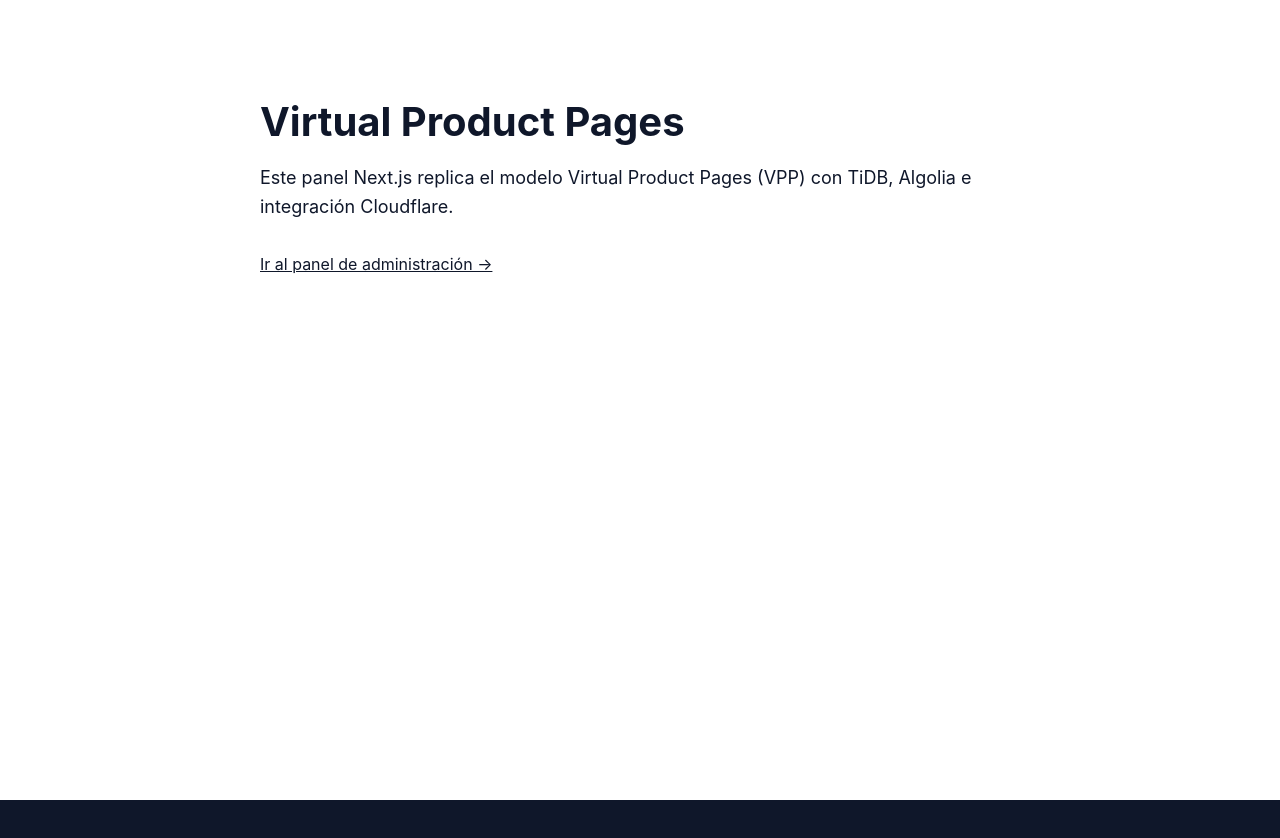
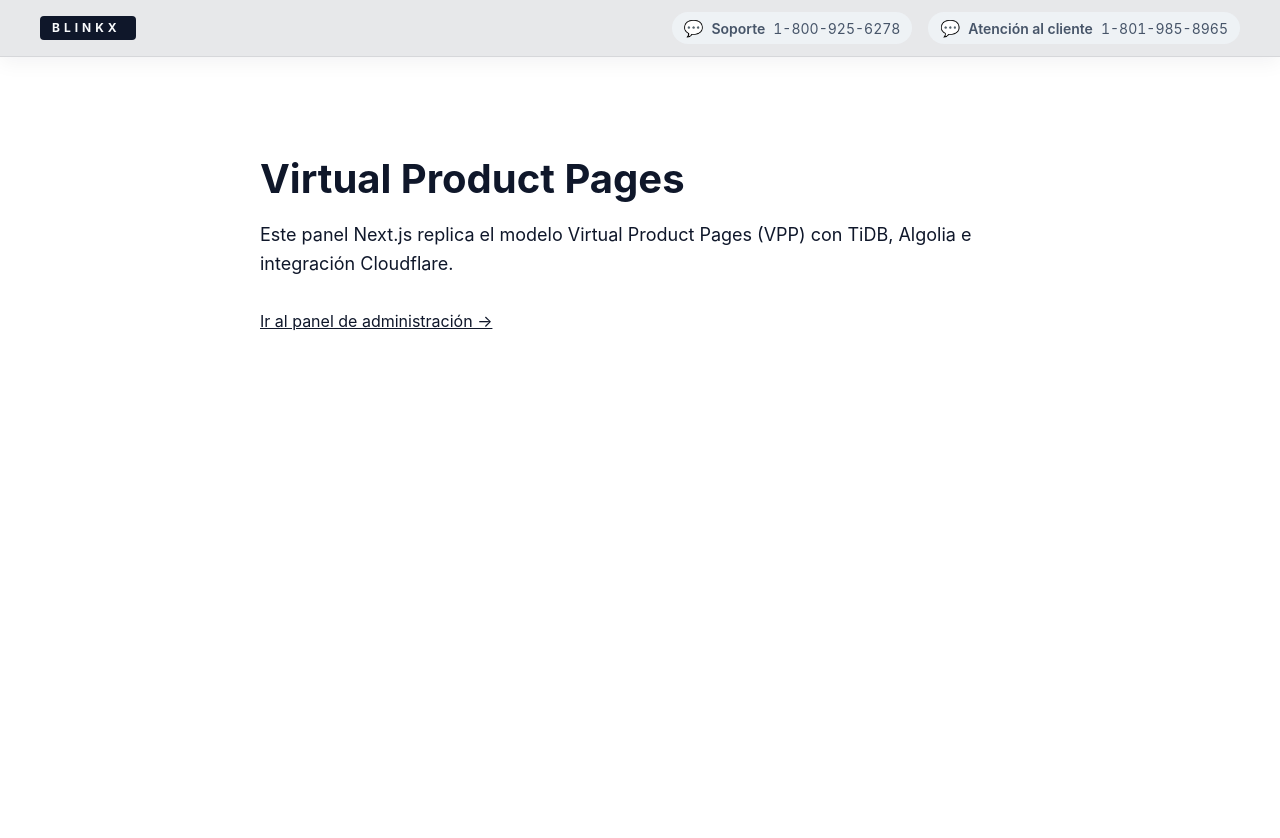
Before and after one commit to Blinkx-Original/NextJSVPP, a Next.js app: page / in a window 1280 px wide. Shown: the top 838 px of the page. Before the commit the page ends 800 px from the top, so only its background shows below. Built offline with nearby package versions, Linux system fonts and the light colour scheme.

Commit message:
Add elevated contact header

```diff
--- a/app/globals.css
+++ b/app/globals.css
@@ -13,6 +13,68 @@
   color: inherit;
 }
 
+.site-header {
+  position: sticky;
+  top: 0;
+  z-index: 10;
+  backdrop-filter: blur(12px);
+  background: rgba(255, 255, 255, 0.9);
+  border-bottom: 1px solid rgba(15, 23, 42, 0.08);
+  box-shadow: 0 6px 20px rgba(15, 23, 42, 0.05);
+}
+
+.site-header__inner {
+  margin: 0 auto;
+  max-width: 1200px;
+  padding: 12px 24px;
+  display: flex;
+  align-items: center;
+  justify-content: space-between;
+  gap: 24px;
+}
+
+.site-header__logo {
+  display: inline-flex;
+  align-items: center;
+}
+
+.site-header__menu {
+  display: flex;
+  align-items: center;
+  gap: 16px;
+  font-size: 14px;
+  color: #475569;
+}
+
+.site-header__menu-item {
+  display: inline-flex;
+  align-items: center;
+  gap: 8px;
+  padding: 6px 12px;
+  border-radius: 9999px;
+  background-color: rgba(241, 245, 249, 0.8);
+  text-decoration: none;
+  transition: background-color 0.2s ease, box-shadow 0.2s ease;
+}
+
+.site-header__menu-item:hover,
+.site-header__menu-item:focus-visible {
+  background-color: rgba(226, 232, 240, 0.9);
+  box-shadow: 0 2px 6px rgba(15, 23, 42, 0.15);
+}
+
+.site-header__menu-icon {
+  font-size: 16px;
+}
+
+.site-header__menu-label {
+  font-weight: 600;
+}
+
+.site-header__menu-value {
+  font-variant-numeric: tabular-nums;
+}
+
 main {
   background-color: #ffffff;
   min-height: 100vh;
--- a/app/layout.tsx
+++ b/app/layout.tsx
@@ -1,6 +1,8 @@
 import './globals.css';
 import type { Metadata } from 'next';
 import { ReactNode } from 'react';
+
+import { SiteHeader } from '@/components/site-header';
 
 const siteName = process.env.NEXT_PUBLIC_SITE_NAME ?? 'Virtual Product Pages';
 
@@ -23,6 +25,7 @@
   return (
     <html lang="es">
       <body>
+        <SiteHeader />
         <main>{children}</main>
       </body>
     </html>
--- /dev/null
+++ b/components/site-header.tsx
@@ -0,0 +1,31 @@
+import Image from 'next/image';
+import Link from 'next/link';
+
+const SUPPORT_PHONE = '1-800-925-6278';
+const CUSTOMER_SERVICE_PHONE = '1-801-985-8965';
+
+export function SiteHeader() {
+  return (
+    <header className="site-header">
+      <div className="site-header__inner">
+        <Link href="/" className="site-header__logo" aria-label="Inicio">
+          <Image src="/logo.svg" alt="Blinkx" width={96} height={24} priority />
+        </Link>
+        <nav className="site-header__menu" aria-label="Información de contacto">
+          <a className="site-header__menu-item" href={`tel:${SUPPORT_PHONE.replace(/[^0-9+]/g, '')}`}>
+            <span aria-hidden="true" className="site-header__menu-icon">💬</span>
+            <span className="site-header__menu-label">Soporte</span>
+            <span className="site-header__menu-value">{SUPPORT_PHONE}</span>
+          </a>
+          <a className="site-header__menu-item" href={`tel:${CUSTOMER_SERVICE_PHONE.replace(/[^0-9+]/g, '')}`}>
+            <span aria-hidden="true" className="site-header__menu-icon">💬</span>
+            <span className="site-header__menu-label">Atención al cliente</span>
+            <span className="site-header__menu-value">{CUSTOMER_SERVICE_PHONE}</span>
+          </a>
+        </nav>
+      </div>
+    </header>
+  );
+}
+
+export default SiteHeader;
```
Also changed, not shown: public/logo.svg (added).
